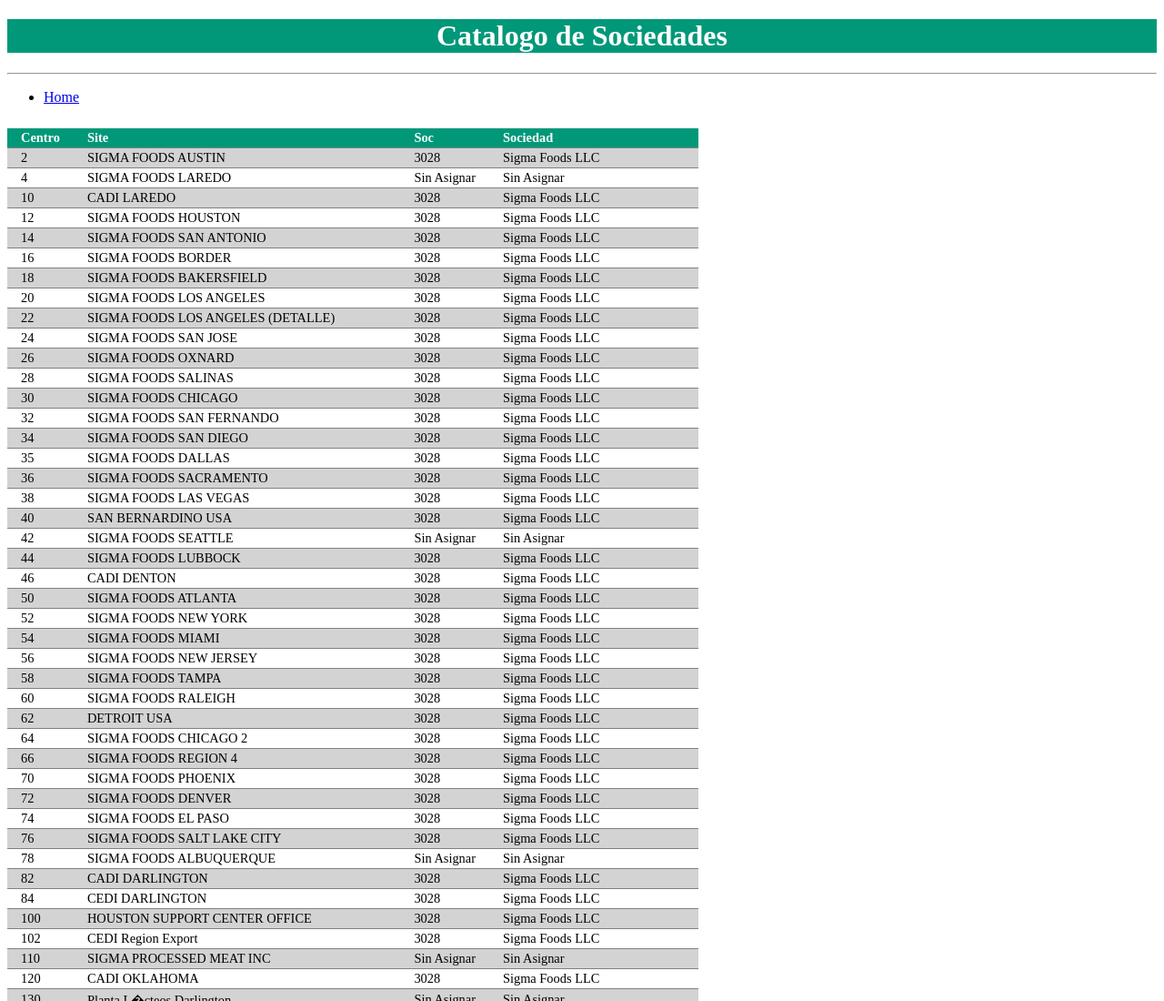
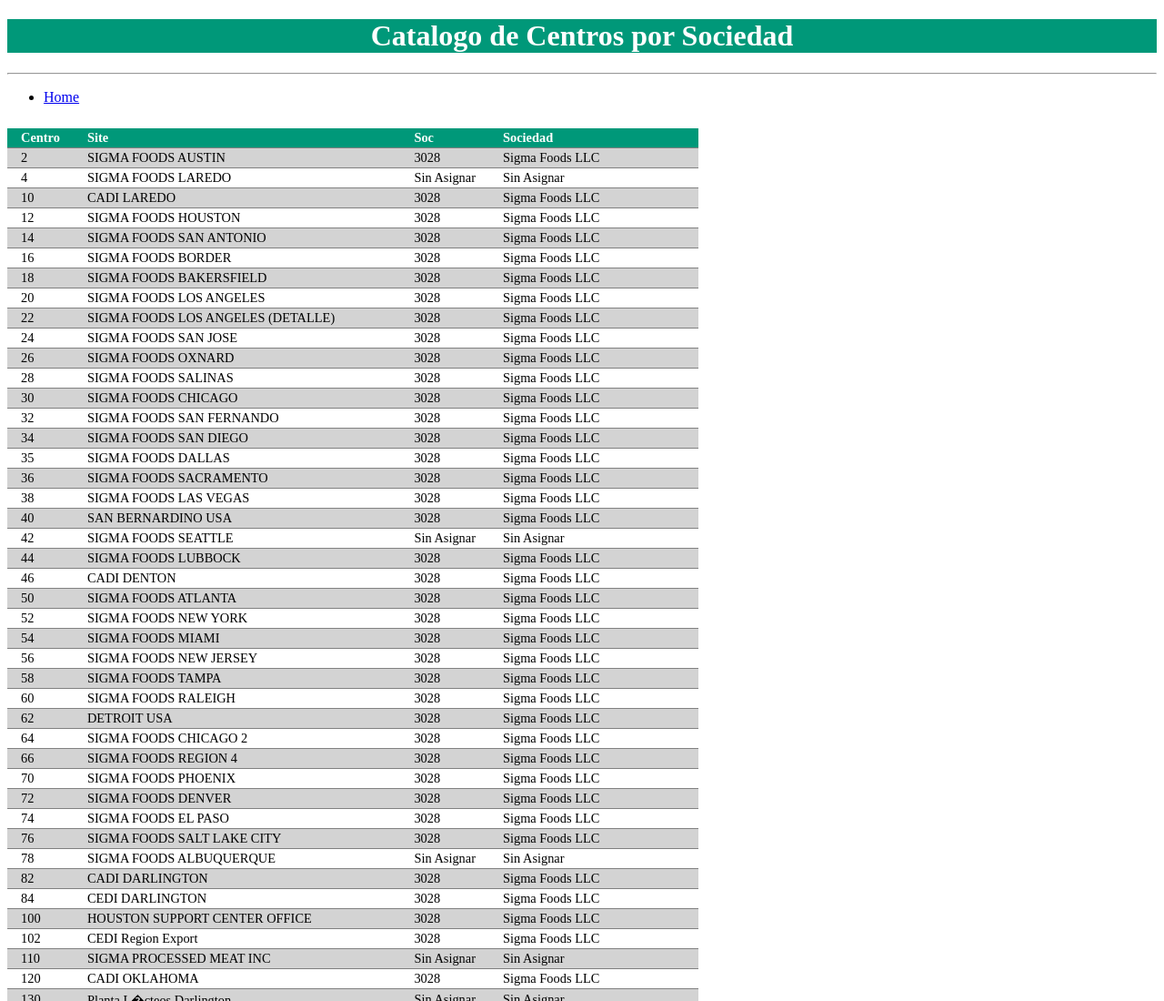
Before and after one commit to carlosreynosa15514/catalogos_sigma, a plain HTML site: page table.html in a window 1280 px wide. Shown: the top 1100 px of the page at 91% size. Drawn offline with Linux system fonts and the light colour scheme.

Commit message:
Add files via upload
Se corrige el titulo del site a "Catalogo de Centros por Sociedad"

```diff
--- a/table.html
+++ b/table.html
@@ -9,7 +9,7 @@
 
     <body>
 
-        <h1> Catalogo de Sociedades</h1>
+        <h1> Catalogo de Centros por Sociedad</h1>
         <hr>
         <nav>
             <ul>
```
